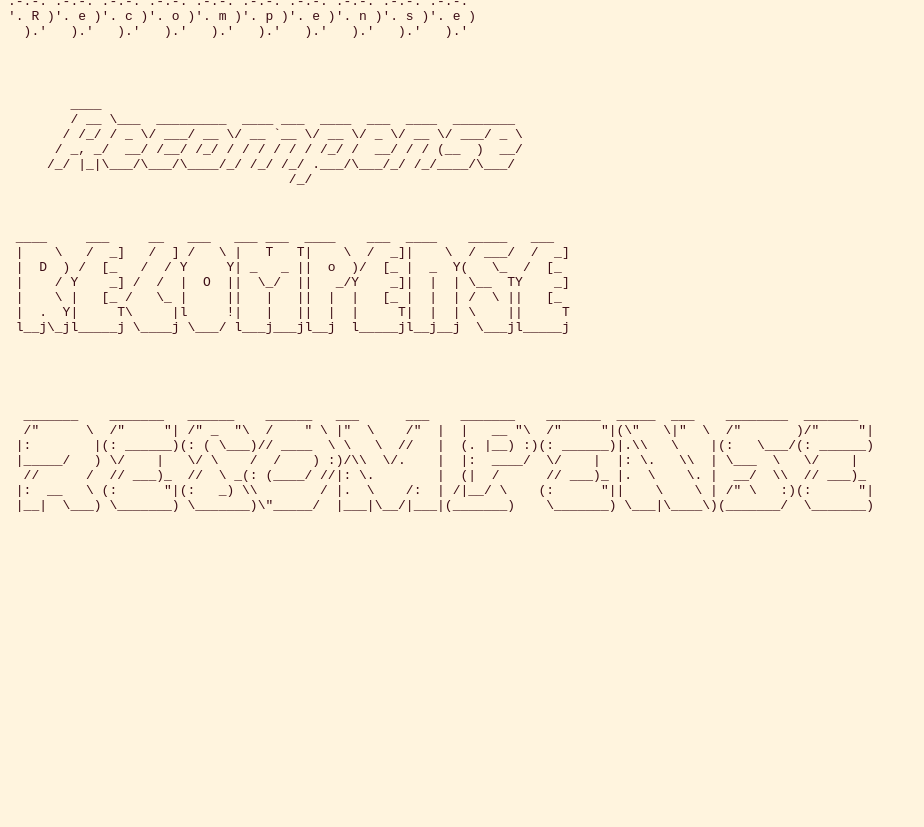
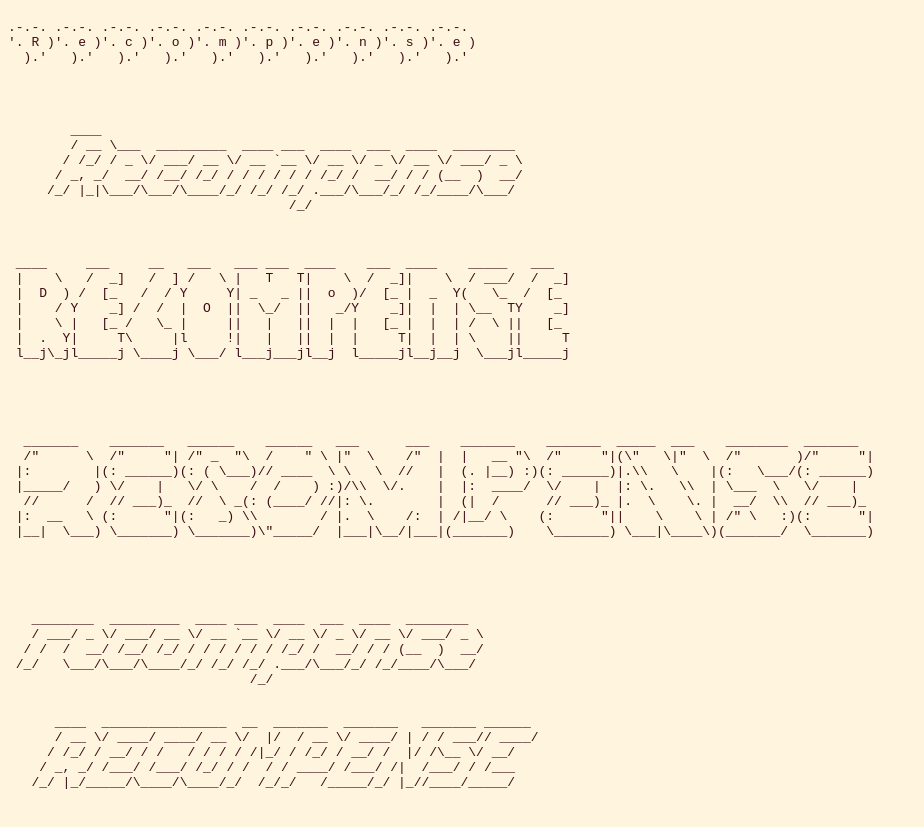
Before and after one commit to isama22/ascii-tests, a plain HTML site: page index.html in a window 1280 px wide. Shown: the part 523-1350 px from the top of the page, without its empty margins (0-924 px from the left). Before the commit the page ends 1094 px from the top, so only its background shows below. Drawn offline with Linux system fonts and the light colour scheme.

Commit message:
2 new styles in slant and the site link

```diff
--- a/index.html
+++ b/index.html
@@ -7,6 +7,7 @@
     <link rel="stylesheet" href="main.css">
 </head>
 <body>
+  <a href="http://patorjk.com/software/taag/#p=display&f=Slant&t=RECOMPENSE%0A%0A">ascii generator</a>
     <pre>
 
  ______
@@ -80,5 +81,22 @@
 
 
     </pre>
+
+    <pre>
+
+   ________  _________  ____ ___  ____  ___  ____  ________
+   / ___/ _ \/ ___/ __ \/ __ `__ \/ __ \/ _ \/ __ \/ ___/ _ \
+  / /  /  __/ /__/ /_/ / / / / / / /_/ /  __/ / / (__  )  __/
+ /_/   \___/\___/\____/_/ /_/ /_/ .___/\___/_/ /_/____/\___/
+                               /_/
+    </pre>
+    <pre>
+      ____  ________________  __  _______  _______   _______ ______
+      / __ \/ ____/ ____/ __ \/  |/  / __ \/ ____/ | / / ___// ____/
+     / /_/ / __/ / /   / / / / /|_/ / /_/ / __/ /  |/ /\__ \/ __/
+    / _, _/ /___/ /___/ /_/ / /  / / ____/ /___/ /|  /___/ / /___
+   /_/ |_/_____/\____/\____/_/  /_/_/   /_____/_/ |_//____/_____/
+
+    </pre>
 </body>
 </html>
```
